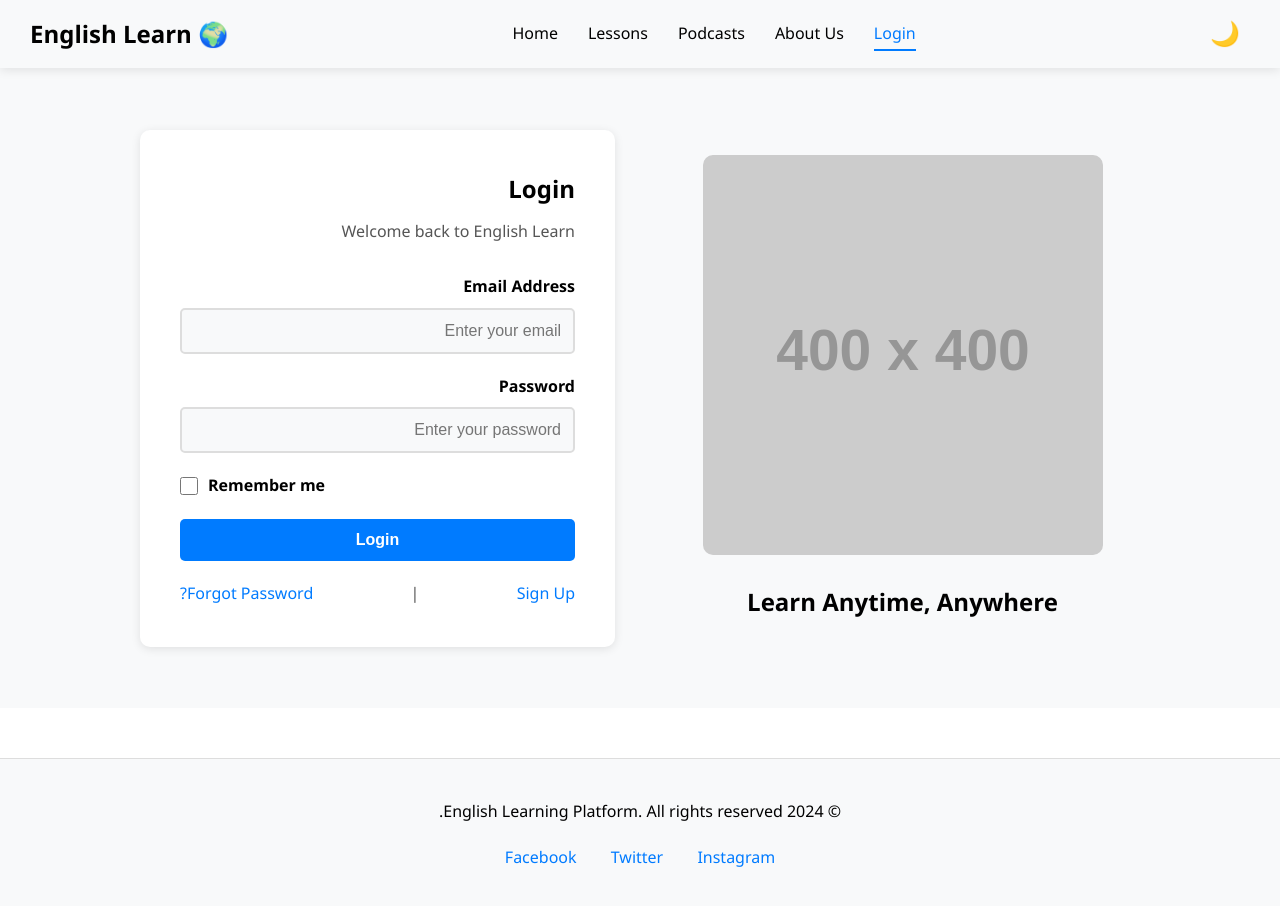
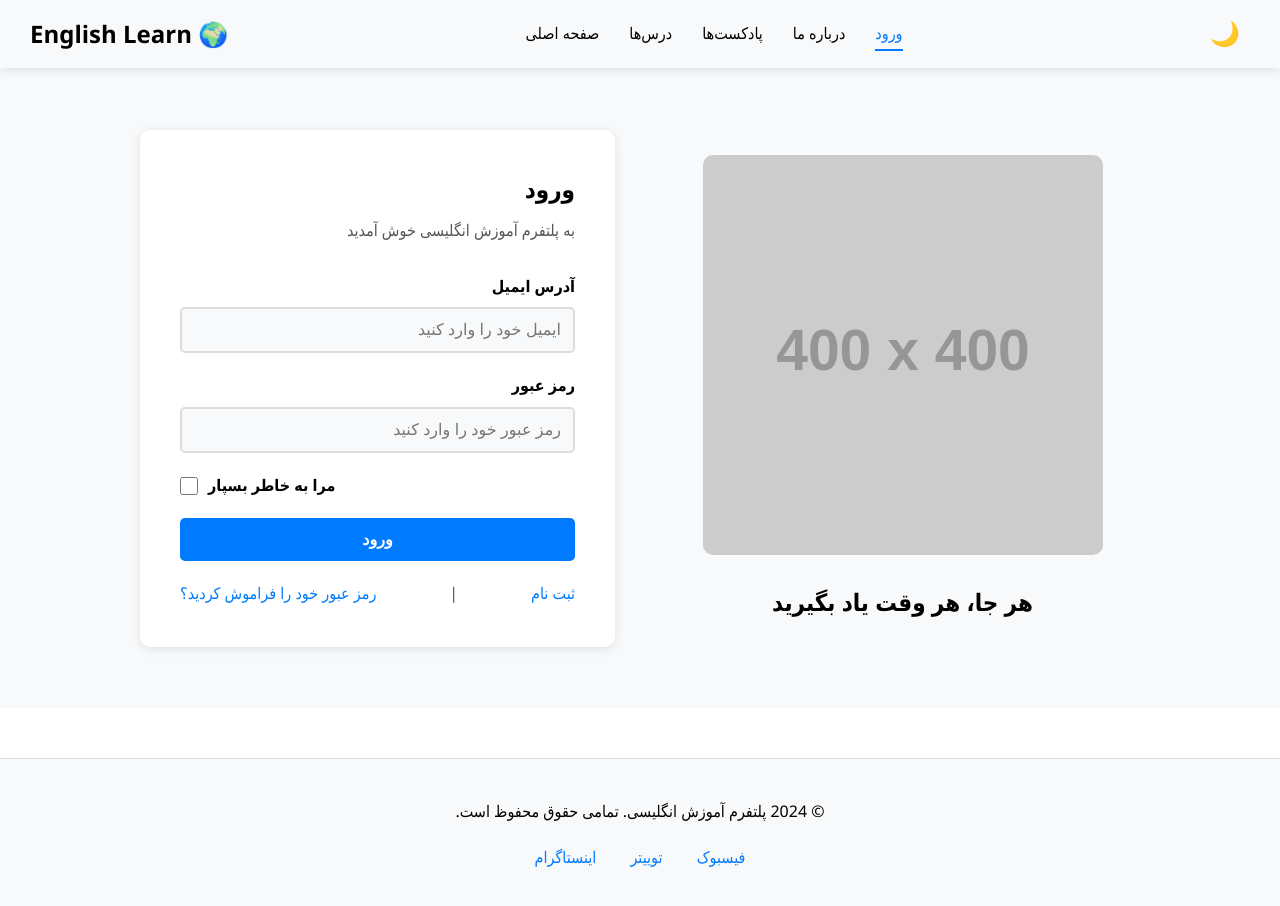
Before and after one commit to Reza-saleh82/University_project, a website: page login.html in a window 1280 px wide. Drawn offline with Linux system fonts and the light colour scheme; placeholder pictures from the web are drawn by us.

Commit message:
Update login.html to Persian language

```diff
--- a/login.html
+++ b/login.html
@@ -1,9 +1,9 @@
 <!DOCTYPE html>
-<html lang="en">
+<html lang="fa" dir="rtl">
 <head>
     <meta charset="UTF-8">
     <meta name="viewport" content="width=device-width, initial-scale=1.0">
-    <title>Login - English Learning Platform</title>
+    <title>ورود - پلتفرم آموزش زبان انگلیسی</title>
     <link rel="stylesheet" href="./style.css">
 </head>
 <body>
@@ -22,15 +22,15 @@
 
             <nav class="nav-menu" id="navMenu">
                 <ul>
-                    <li><a href="index.html">Home</a></li>
-                    <li><a href="index.html#lessons">Lessons</a></li>
-                    <li><a href="index.html#podcasts">Podcasts</a></li>
-                    <li><a href="about.html">About Us</a></li>
-                    <li><a href="login.html" class="active">Login</a></li>
+                    <li><a href="index.html">صفحه اصلی</a></li>
+                    <li><a href="index.html#lessons">درس‌ها</a></li>
+                    <li><a href="index.html#podcasts">پادکست‌ها</a></li>
+                    <li><a href="about.html">درباره ما</a></li>
+                    <li><a href="login.html" class="active">ورود</a></li>
                 </ul>
             </nav>
 
-            <button class="theme-toggle" id="themeToggle" title="Switch Theme">
+            <button class="theme-toggle" id="themeToggle" title="تعویض تم">
                 🌙
             </button>
         </div>
@@ -40,30 +40,30 @@
     <section class="login-section">
         <div class="login-container">
             <div class="login-box">
-                <h1>Login</h1>
-                <p class="login-subtitle">Welcome back to English Learn</p>
+                <h1>ورود</h1>
+                <p class="login-subtitle">به پلتفرم آموزش انگلیسی خوش آمدید</p>
 
                 <form class="login-form" onsubmit="handleLogin(event)">
                     <!-- Email Input -->
                     <div class="form-group">
-                        <label for="email">Email Address</label>
+                        <label for="email">آدرس ایمیل</label>
                         <input
                             type="email"
                             id="email"
                             name="email"
-                            placeholder="Enter your email"
+                            placeholder="ایمیل خود را وارد کنید"
                             required
                         >
                     </div>
 
                     <!-- Password Input -->
                     <div class="form-group">
-                        <label for="password">Password</label>
+                        <label for="password">رمز عبور</label>
                         <input
                             type="password"
                             id="password"
                             name="password"
-                            placeholder="Enter your password"
+                            placeholder="رمز عبور خود را وارد کنید"
                             required
                         >
                     </div>
@@ -71,25 +71,25 @@
                     <!-- Remember Me -->
                     <div class="form-group checkbox">
                         <input type="checkbox" id="remember" name="remember">
-                        <label for="remember">Remember me</label>
+                        <label for="remember">مرا به خاطر بسپار</label>
                     </div>
 
                     <!-- Login Button -->
-                    <button type="submit" class="btn-primary">Login</button>
+                    <button type="submit" class="btn-primary">ورود</button>
                 </form>
 
                 <!-- Links -->
                 <div class="form-links">
-                    <a href="#">Forgot Password?</a>
+                    <a href="#">رمز عبور خود را فراموش کردید؟</a>
                     <span>|</span>
-                    <a href="#">Sign Up</a>
+                    <a href="#">ثبت نام</a>
                 </div>
             </div>
 
             <!-- Login Image -->
             <div class="login-image">
-                <img src="https://via.placeholder.com/400x400?text=English+Learning" alt="Learning">
-                <h3>Learn Anytime, Anywhere</h3>
+                <img src="https://via.placeholder.com/400x400?text=English+Learning" alt="یادگیری">
+                <h3>هر جا، هر وقت یاد بگیرید</h3>
             </div>
         </div>
     </section>
@@ -97,11 +97,11 @@
     <!-- Footer -->
     <footer class="footer">
         <div class="container">
-            <p>&copy; 2024 English Learning Platform. All rights reserved.</p>
+            <p>&copy; 2024 پلتفرم آموزش انگلیسی. تمامی حقوق محفوظ است.</p>
             <div class="social-links">
-                <a href="#">Facebook</a>
-                <a href="#">Twitter</a>
-                <a href="#">Instagram</a>
+                <a href="#">فیسبوک</a>
+                <a href="#">توییتر</a>
+                <a href="#">اینستاگرام</a>
             </div>
         </div>
     </footer>
```
